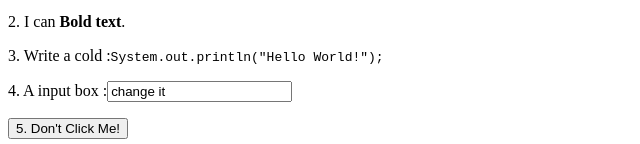
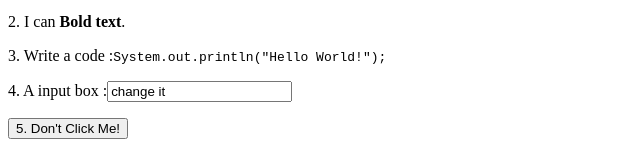
Before and after one commit to lich0706-1833647/lich0706-1833647.github.io, a plain HTML site: page tags.html in a window 1280 px wide. Shown: the part 794-938 px from the top of the page, 0-640 px from the left. Drawn offline with Linux system fonts and the light colour scheme.

Commit message:
Update tags.html

```diff
--- a/tags.html
+++ b/tags.html
@@ -26,7 +26,7 @@
         <h2>Do some practice</h2>
         <p style="color:plum">1. Change Color!</p>
         <p>2. I can <b>Bold text</b>.</p>
-        <p>3. Write a cold :<code>System.out.println("Hello World!");</code></p>
+        <p>3. Write a code :<code>System.out.println("Hello World!");</code></p>
         <p>4. A input box  :<input type="text" name="input" value="change it"></p>
         <button type="button" onclick="alert('Nothing happened')">5. Don't Click Me!</button>
     </body>
```
